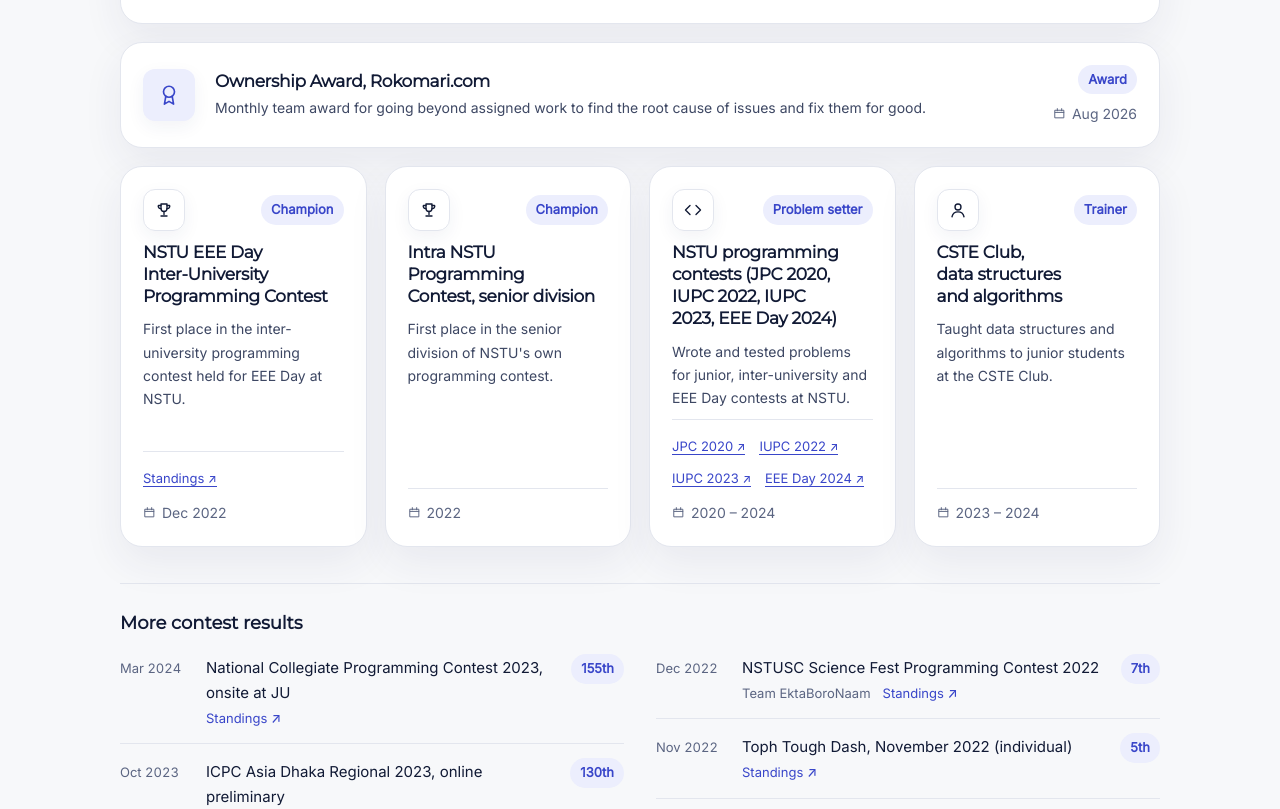
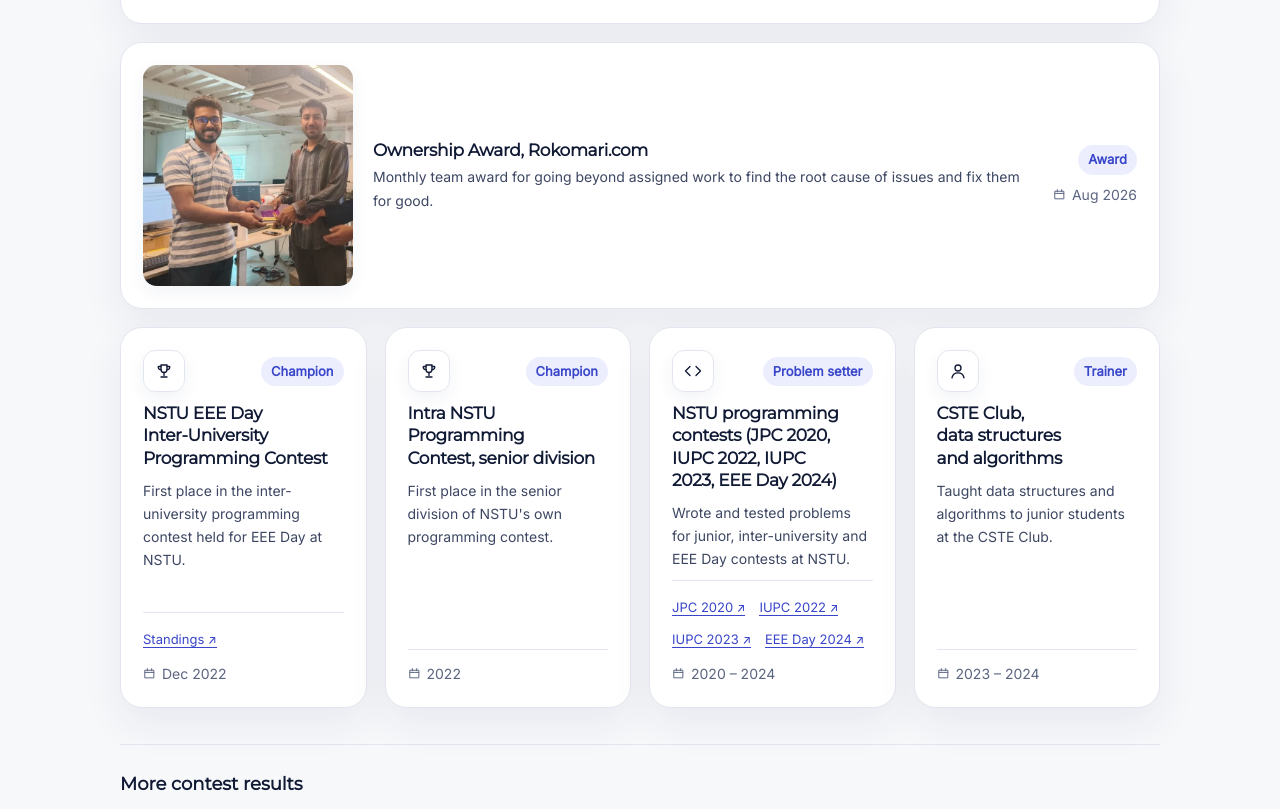
Before and after one commit to Mosiur99/Mosiur99.github.io, an Astro site: page / in a window 1280 px wide. Shown: the part 3044-3853 px from the top of the page. Built offline with nearby package versions, Linux system fonts and the light colour scheme; Astro itself is replaced by a stand-in of ours.

Commit message:
feat: show the Ownership Award photo on its card

```diff
--- a/src/components/Achievements.astro
+++ b/src/components/Achievements.astro
@@ -70,10 +70,22 @@ const columns = [more.slice(0, half), more.slice(half)].filter((column) => colum
     <ul class="cards">
       {cards.map((a) =>
         a.category === 'award' ? (
-          <li class="card award surface">
-            <span class="tile" aria-hidden="true">
-              <Icon name="award" size={22} />
-            </span>
+          <li class:list={['card award surface', { 'has-photo': a.image }]}>
+            {a.image ? (
+              <img
+                class="photo"
+                src={a.image.src}
+                alt={a.image.alt}
+                width="570"
+                height="602"
+                loading="lazy"
+                decoding="async"
+              />
+            ) : (
+              <span class="tile" aria-hidden="true">
+                <Icon name="award" size={22} />
+              </span>
+            )}
             <div class="award-body">
               <h3>{a.title}</h3>
               <p>{a.summary}</p>
@@ -289,6 +301,13 @@ const columns = [more.slice(0, half), more.slice(half)].filter((column) => colum
     color: var(--color-accent);
   }
 
+  .award .photo {
+    width: 210px;
+    height: auto;
+    border-radius: 14px;
+    box-shadow: var(--shadow-soft);
+  }
+
   .award-body {
     display: grid;
     gap: 4px;
@@ -426,6 +445,14 @@ const columns = [more.slice(0, half), more.slice(half)].filter((column) => colum
       grid-template-columns: auto minmax(0, 1fr);
     }
 
+    .card.award.has-photo {
+      grid-template-columns: minmax(0, 1fr);
+    }
+
+    .award .photo {
+      width: 100%;
+    }
+
     .award-side {
       grid-column: 1 / -1;
       grid-auto-flow: column;
--- a/src/content/achievements.yaml
+++ b/src/content/achievements.yaml
@@ -11,6 +11,9 @@ rokomari-ownership-award-2026:
   summary: >-
     Monthly team award for going beyond assigned work to find the root cause of issues and fix
     them for good.
+  image:
+    src: /awards/ownership-award-2026.webp
+    alt: Mosiur receiving the Ownership Award at Rokomari.com
 ncpc-2023:
   title: National Collegiate Programming Contest 2023, onsite at JU
   result: 155th
--- a/src/content/schemas.ts
+++ b/src/content/schemas.ts
@@ -99,6 +99,7 @@ export const achievementSchema = z
       .default([]),
     featured: z.boolean().default(false),
     summary: z.string().min(1).max(200).optional(),
+    image: z.object({ src: sitePath, alt: z.string().min(1) }).optional(),
   })
   .refine((a) => a.endYear === undefined || a.endYear >= a.year, {
     message: 'endYear cannot be before year',
```
Also changed, not shown: tests/e2e/cp.spec.ts (+8 -0 lines), tests/unit/sections.test.ts (+15 -2 lines), public/awards/ownership-award-2026.webp (added).
